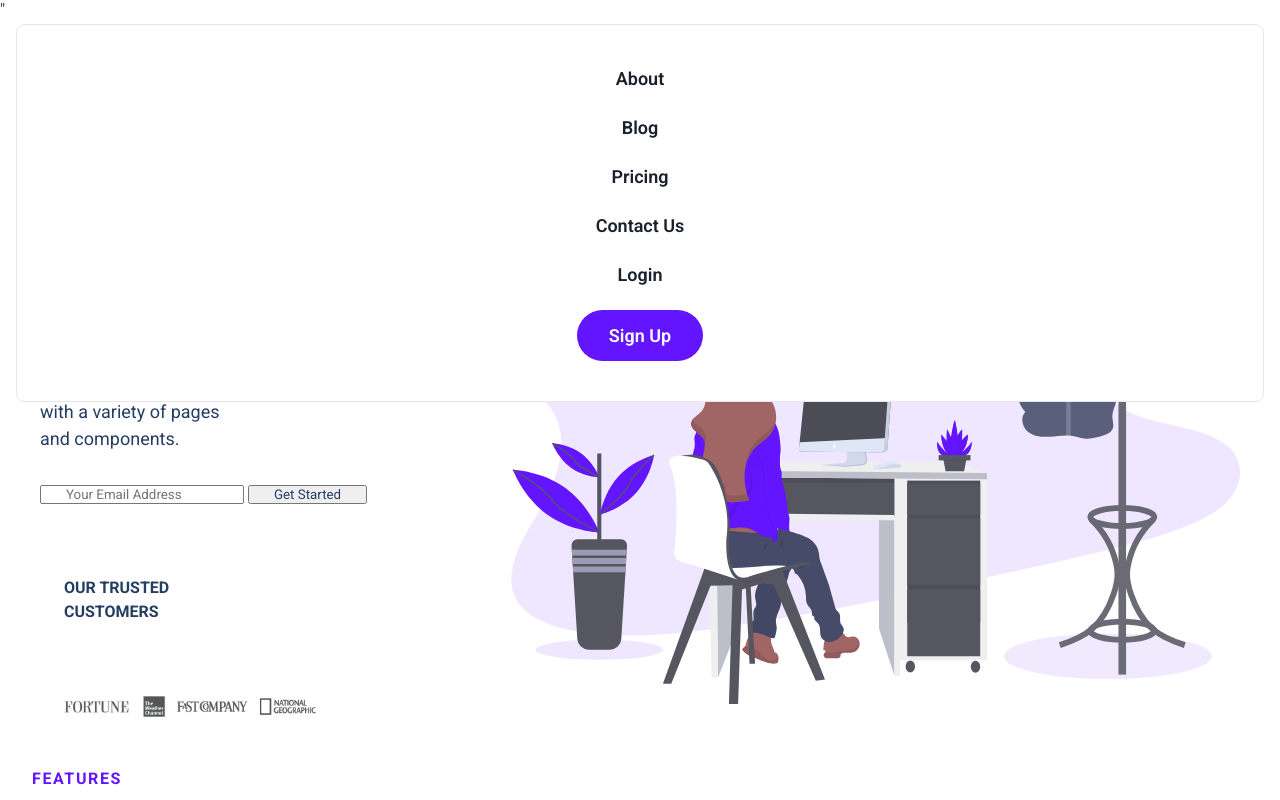
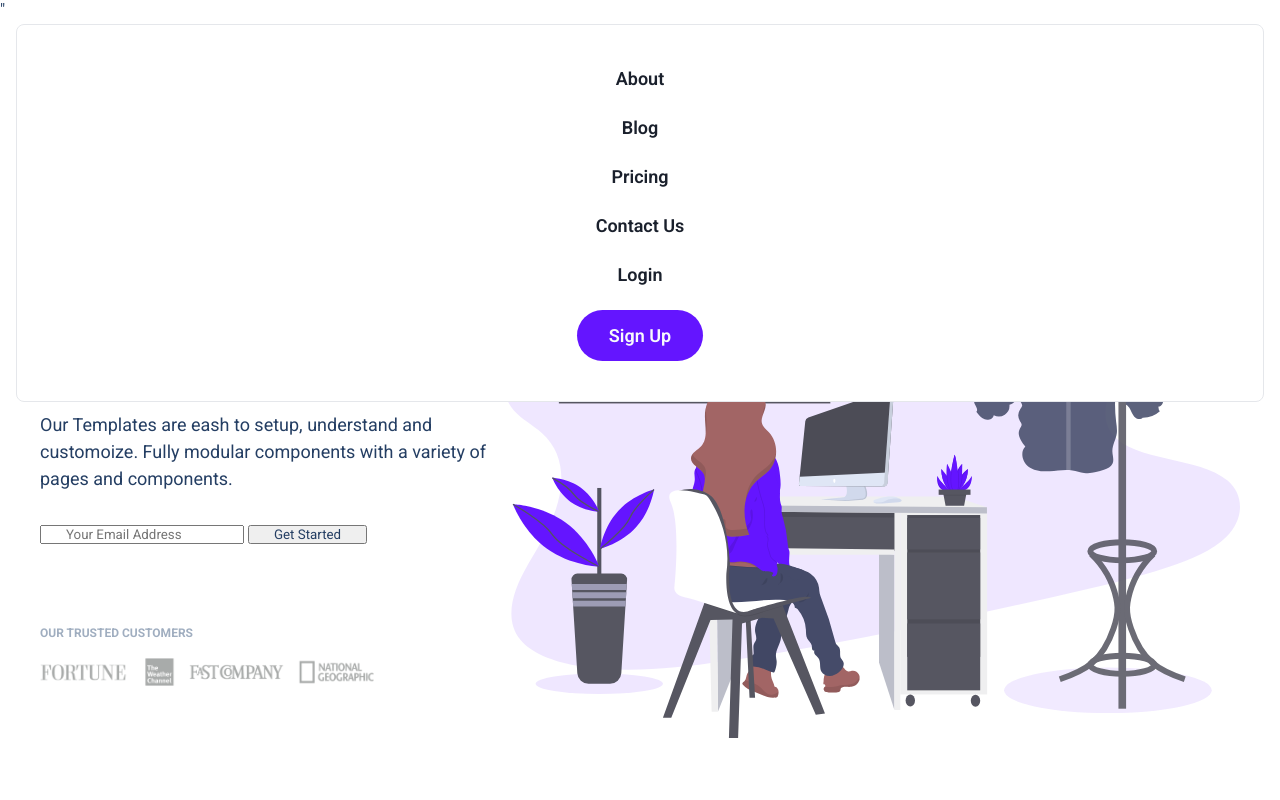
Before and after one commit to kinetic204-gif/silver-funicular, a plain HTML site: page index.html in a window 1280 px wide. Shown: the top 800 px of the page. Drawn offline with Linux system fonts and the light colour scheme.

Commit message:
latest updates

```diff
--- a/index.html
+++ b/index.html
@@ -55,7 +55,7 @@
         <div class="container">
             <div class="row">
                 <div class="header__description">
-                        <h1 class="header">Beautiful React Templates <span class="purple">for you.</span></h1>
+                        <h1>Beautiful React Templates <span class="purple">for you.</span></h1>
                         <p class="header__description--para">Our Templates are eash to setup, understand and customoize.  Fully modular components with a variety of pages and components.</p>
 
                         <div class="header__email">
--- a/style.css
+++ b/style.css
@@ -29,7 +29,7 @@ body {
 }
 
 .container {
-  padding: 96px 0:
+  padding: 96px 0;
 }
 
 a {
@@ -54,12 +54,7 @@ h1 {
 p {
   line-height: 1.5;
   font-size: 18px;
-  margin-top: 24px;
-  margin-bottom: 24px;
-  display: flex;
-  flex-direction: column;
-  width: 200px;
-  max-width: 40%;
+
 }
 
 .section__tag {
@@ -246,6 +241,8 @@ nav {
   margin-left: 48px;
 }
 
+/* MENU */
+
 .btn {
   background-color: #6415ff;
   padding: 12px 32px;
@@ -369,17 +366,17 @@ header .row {
 
 
 .header__customers {
-  width: 100vw;
-  max-width: 300px;
-  font-size: 48px;
-  padding: 48px 24px;
+  margin-top: 16px;
+  padding-right: 128px;
+  opacity: 0.5;
 }
 
 .header__customers--title {
-  font-size: 16px;
+  font-size: 12px;
   font-weight: bold;
-  margin-top: 72px;
-  padding: 0 24px;
+  margin-top: 80px;
+  letter-spacing: 0.6;
+  color: #a0aec0;
 }
 
 .header__description {
```
